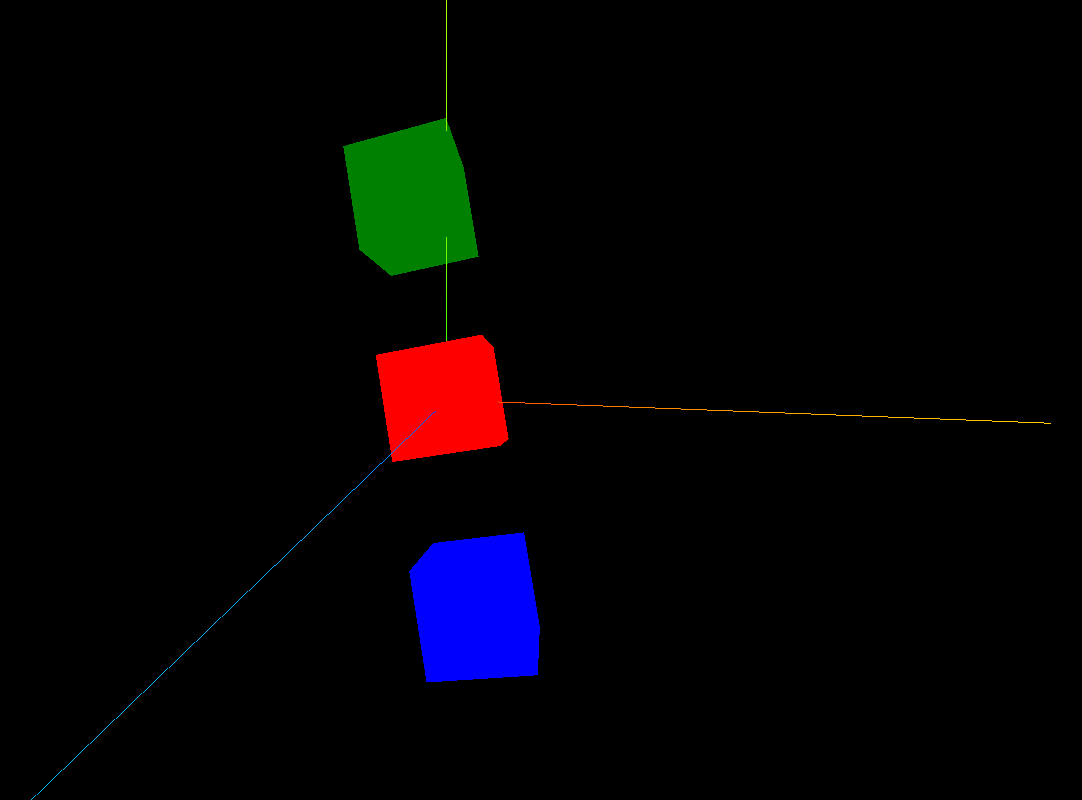
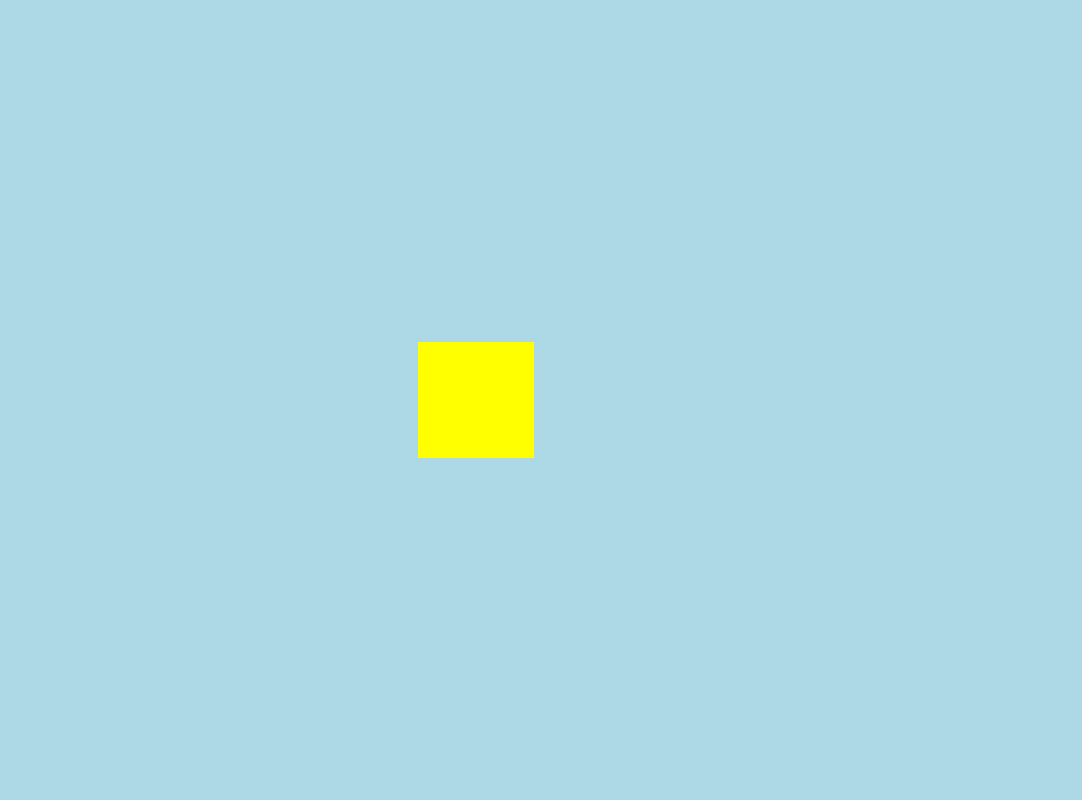
Before and after one commit to CR4ZED/learning-threejs, a website built with Vite: page index.html in a window 1280 px wide. Shown: the whole page, without its empty margins (193-1275 px from the left). Built offline with nearby package versions, Linux system fonts and the light colour scheme.

Commit message:
feat(threejs): learn animation, framerate, gsap

```diff
--- /dev/null
+++ b/animation.js
@@ -0,0 +1,48 @@
+import * as THREE from "three";
+import gsap from "gsap";
+
+const scene = new THREE.Scene();
+
+const cube = new THREE.Mesh(
+  new THREE.BoxGeometry(1, 1, 1),
+  new THREE.MeshBasicMaterial({ color: "yellow" })
+);
+
+scene.add(cube);
+
+const camera = new THREE.PerspectiveCamera(
+  75,
+  window.innerWidth / window.innerHeight,
+  0.1,
+  1000
+);
+camera.position.z = 5;
+
+scene.background = new THREE.Color("lightblue");
+const renderer = new THREE.WebGLRenderer();
+renderer.setSize(window.innerWidth, window.innerHeight);
+document.body.appendChild(renderer.domElement);
+
+const clock = new THREE.Clock();
+
+// function animate() {
+//     cube.position.y = Math.sin(clock.getElapsedTime()) * 2
+//     cube.position.x = Math.cos(clock.getElapsedTime()) * 2;
+//     renderer.render(scene, camera);
+//     requestAnimationFrame(animate);
+// }
+// animate();
+
+gsap.to(cube.position, {
+  duration: 2,
+  x: 2,
+  repeat: -1,
+  ease: "power1.inOut",
+  yoyo: true,
+});
+
+function animate() {
+  requestAnimationFrame(animate);
+  renderer.render(scene, camera);
+}
+animate();
--- a/index.html
+++ b/index.html
@@ -1,5 +1,6 @@
 <!DOCTYPE html>
 <html lang="en">
+
 <head>
     <meta charset="UTF-8">
     <meta name="viewport" content="width=device-width, initial-scale=1.0">
@@ -12,7 +13,10 @@
         }
     </style>
 </head>
+
 <body>
-    <script type="module" src="./script.js"></script>
+    <!-- <script type="module" src="./script.js"></script> -->
+    <script type="module" src="./animation.js"></script>
 </body>
+
 </html>
--- a/package.json
+++ b/package.json
@@ -12,6 +12,7 @@
   "license": "ISC",
   "description": "",
   "dependencies": {
+    "gsap": "^3.13.0",
     "three": "^0.176.0",
     "vite": "^6.3.5"
   }
```
Also changed, not shown: 1 other file.
